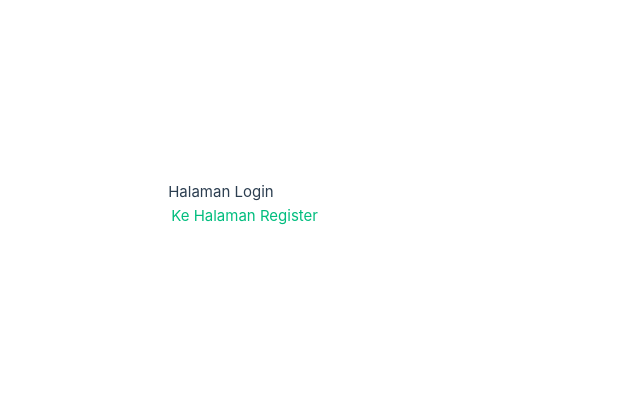
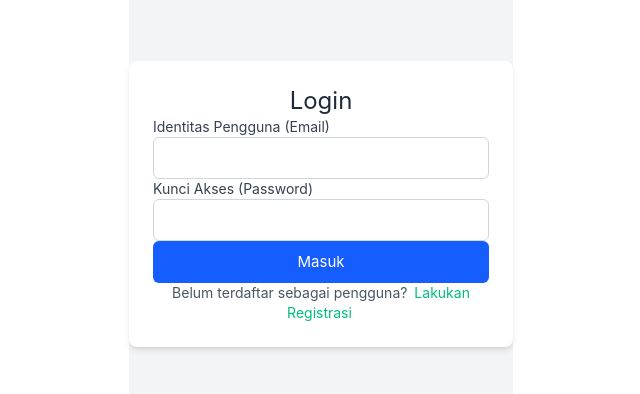
Before and after one commit to hamatair/vue-kelompok-1, a Vue app: page /login in a window 1280 px wide. Shown: the part 196-590 px from the top of the page, without its empty margins (319-959 px from the left). Built offline with nearby package versions, Linux system fonts and the light colour scheme.

Commit message:
page: login

```diff
--- a/src/assets/main.css
+++ b/src/assets/main.css
@@ -3,9 +3,9 @@
 @import "tailwindcss";
 
 #app {
-  max-width: 1280px;
+  /* max-width: 1280px; */
   margin: 0 auto;
-  padding: 2rem;
+  padding: 0;
   font-weight: normal;
 }
 
@@ -29,9 +29,9 @@ a,
     place-items: center;
   }
 
-  #app {
+  /* #app {
     display: grid;
     grid-template-columns: 1fr 1fr;
     padding: 0 2rem;
-  }
+  } */
 }
--- a/src/views/LoginView.vue
+++ b/src/views/LoginView.vue
@@ -1,6 +1,73 @@
 <template>
-  <div>
-    <h2>Halaman Login</h2>
-    <router-link to="/register">Ke Halaman Register</router-link>
+  <div class="flex items-center justify-center min-h-screen bg-gray-100">
+
+    <div class="w-full max-w-sm p-6 bg-white rounded-lg shadow-md">
+
+      <h2 class="text-2xl font-semibold text-center text-gray-800 mb-6">
+        Login
+      </h2>
+
+      <form class="space-y-4" @submit.prevent="handleLogin">
+
+        <div>
+    <label for="email" class="block text-sm font-medium text-gray-700">Identitas Pengguna (Email)</label>
+    <input
+        id="email"
+        type="email"
+        v-model="email"
+        required
+        class="mt-1 block w-full p-2 border border-gray-300 rounded-md text-gray-900 focus:ring-blue-500 focus:border-blue-500"
+    />
+</div>
+        <div>
+          <label for="password" class="block text-sm font-medium text-gray-700">Kunci Akses (Password)</label>
+          <input
+            id="password"
+            type="password"
+            v-model="password"
+            required
+            class="mt-1 block w-full p-2 border border-gray-300 rounded-md text-gray-900 focus:ring-blue-500 focus:border-blue-500"
+          />
+        </div>
+
+        <div>
+          <button
+            type="submit"
+            class="w-full py-2 px-4 border border-transparent rounded-md text-white bg-blue-600 hover:bg-blue-700 focus:outline-none focus:ring-2 focus:ring-offset-2 focus:ring-blue-500"
+          >
+            Masuk
+          </button>
+        </div>
+      </form>
+
+      <p class="mt-4 text-sm text-center text-gray-600">
+        Belum terdaftar sebagai pengguna?
+        <router-link to="/register" class="text-blue-600 hover:text-blue-800 font-medium">
+          Lakukan Registrasi
+        </router-link>
+      </p>
+    </div>
   </div>
 </template>
+
+<script setup>
+import { ref } from 'vue';
+import { useRouter } from 'vue-router';
+
+const email = ref('');
+const password = ref('');
+const router = useRouter();
+
+/**
+ * Handle Login: Fungsi ini hanya melakukan navigasi ke Dashboard
+ * (sesuai permintaan, belum ada koneksi REST API).
+ */
+const handleLogin = () => {
+  // Ganti '/dashboard' dengan path yang sesuai jika perlu
+  router.push('/dashboard');
+};
+</script>
+
+<style scoped>
+/* Keeping it basic, no custom CSS needed */
+</style>
```
